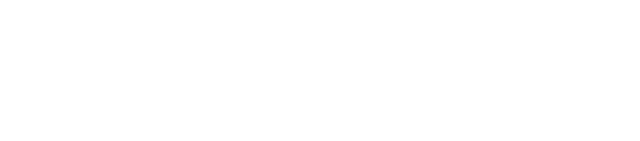
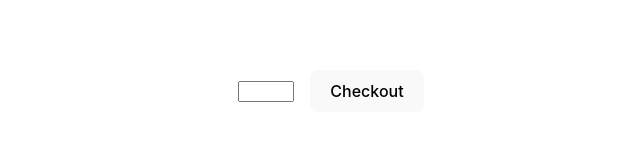
Before and after one commit to omar-baldi/react-interviews-challenges, a React (Vite) app in the folder queue-checkout/: page / in a window 1280 px wide. Shown: the part 309-450 px from the top of the page, without its empty margins (317-957 px from the left). Built offline with nearby package versions, Linux system fonts and the light colour scheme.

Commit message:
Implemented functionality to append checkout amount to queue with less items

```diff
--- a/queue-checkout/src/App.tsx
+++ b/queue-checkout/src/App.tsx
@@ -1,7 +1,66 @@
+/* eslint-disable */
+import { useRef, useState } from 'react';
 import './App.css';
 
+//TODO: move to "constants" file
+const MIN_CHECKOUT_INPUT_VALUE = 1;
+const MAX_CHECKOUT_INPUT_VALUE = 10;
+
+const mockQueueState = [[], [5], [3, 10], [], [1]];
+
 function App() {
-  return <></>;
+  const checkoutAmountInputRef = useRef<HTMLInputElement>(null);
+  const [_queues, setQueues] = useState<number[][]>(mockQueueState);
+
+  function getIndexQueueWithLessItems(queues: number[][]): number {
+    //TODO: provide better variable naming
+    let indexQueueLessItems = 0;
+    let smallestQueueItemsAmount = Number.MAX_SAFE_INTEGER;
+
+    for (const [index, queue] of queues.entries()) {
+      const currentQueueItemsAmount = queue.reduce((acc, item) => (acc += item), 0);
+
+      if (currentQueueItemsAmount < smallestQueueItemsAmount) {
+        smallestQueueItemsAmount = currentQueueItemsAmount;
+        indexQueueLessItems = index;
+      }
+    }
+
+    return indexQueueLessItems;
+  }
+
+  function handleFormSubmit(e: React.FormEvent<HTMLFormElement>): void {
+    e.preventDefault();
+
+    setQueues((prevQueues) => {
+      const checkoutAmountToAdd = checkoutAmountInputRef.current?.value;
+      if (!checkoutAmountToAdd) return prevQueues;
+
+      const updatedQueues = [...prevQueues];
+      const indexQueue = getIndexQueueWithLessItems(prevQueues);
+      updatedQueues[indexQueue].push(+checkoutAmountToAdd);
+
+      return updatedQueues;
+    });
+  }
+
+  return (
+    <>
+      <form onSubmit={handleFormSubmit}>
+        <div style={{ display: 'flex', alignItems: 'center', gap: '1rem' }}>
+          <label htmlFor='checkoutAmount'></label>
+          <input
+            ref={checkoutAmountInputRef}
+            type='number'
+            id='checkoutAmount'
+            min={MIN_CHECKOUT_INPUT_VALUE}
+            max={MAX_CHECKOUT_INPUT_VALUE}
+          />
+          <button type='submit'>Checkout</button>
+        </div>
+      </form>
+    </>
+  );
 }
 
 export default App;
```
